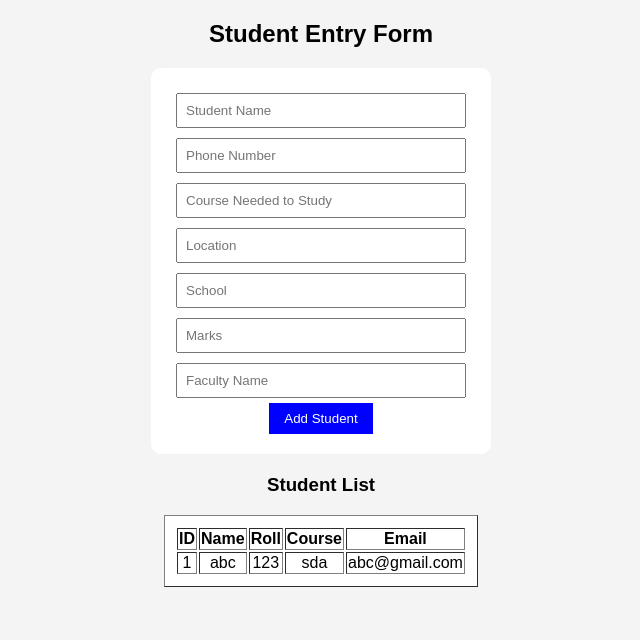
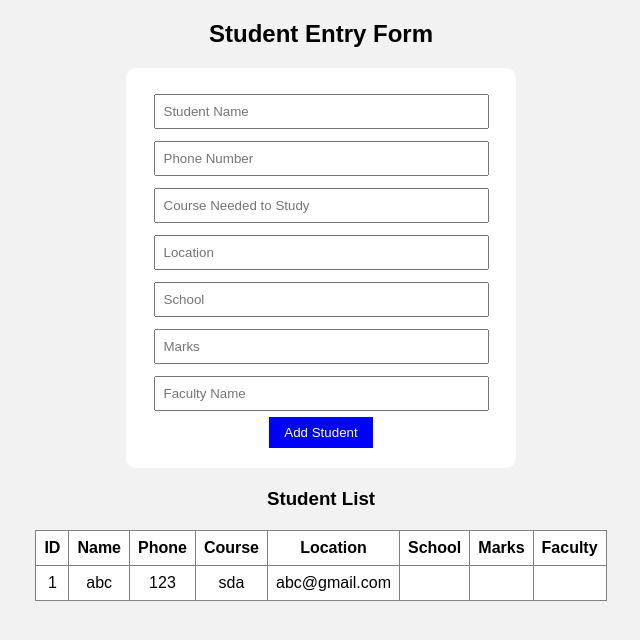
Before and after one commit to Jyothika6-Addala/student-entry, a Flask app: page / in a window 1280 px wide. Shown: the top 640 px of the page, without its empty margins (319-959 px from the left). Run offline with Flask 3, Linux system fonts and the light colour scheme; data comes from the database, SQL or seed files in the repository.

Commit message:
Fixed databse structure

```diff
--- a/app.py
+++ b/app.py
@@ -3,7 +3,9 @@ import sqlite3
 
 app = Flask(__name__)
 
-# Create database table
+# -----------------------------
+# Create Database Table
+# -----------------------------
 def init_db():
     conn = sqlite3.connect("students.db")
     cursor = conn.cursor()
@@ -14,19 +16,23 @@ def init_db():
             phone TEXT,
             course TEXT,
             location TEXT,
-             school TEXT,
-                   marks TEXT,
-                   facultyname TEXT
+            school TEXT,
+            marks TEXT,
+            facultyname TEXT
         )
     """)
     conn.commit()
     conn.close()
 
+
+# -----------------------------
+# Home Route
+# -----------------------------
 @app.route("/", methods=["GET", "POST"])
 def index():
     if request.method == "POST":
         name = request.form["name"]
-        roll = request.form["phone"]
+        phone = request.form["phone"]
         course = request.form["course"]
         location = request.form["location"]
         school = request.form["school"]
@@ -35,8 +41,13 @@ def index():
 
         conn = sqlite3.connect("students.db")
         cursor = conn.cursor()
-        cursor.execute("INSERT INTO students (name, phone, course, location, school, marks, facultyname) VALUES (?, ?, ?, ?, ?, ?, ?)",
-                       (name, phone, course, location, school, marks, facultyname))
+
+        cursor.execute("""
+            INSERT INTO students
+            (name, phone, course, location, school, marks, facultyname)
+            VALUES (?, ?, ?, ?, ?, ?, ?)
+        """, (name, phone, course, location, school, marks, facultyname))
+
         conn.commit()
         conn.close()
 
@@ -50,6 +61,10 @@ def index():
 
     return render_template("index.html", students=students)
 
+
+# -----------------------------
+# Run App
+# -----------------------------
 if __name__ == "__main__":
     init_db()
     app.run(debug=True)
--- a/templates/index.html
+++ b/templates/index.html
@@ -3,11 +3,44 @@
 <head>
     <title>Student Entry Form</title>
     <style>
-        body { font-family: Arial; background: #f4f4f4; text-align: center; }
-        form { background: white; padding: 20px; margin: 20px auto; width: 300px; border-radius: 10px; }
-        input { width: 90%; padding: 8px; margin: 5px; }
-        button { padding: 8px 15px; background: blue; color: white; border: none; }
-        table { margin: auto; background: white; padding: 10px; }
+        body {
+            font-family: Arial;
+            background-color: #f2f2f2;
+            text-align: center;
+        }
+
+        form {
+            background: white;
+            padding: 20px;
+            margin: 20px auto;
+            width: 350px;
+            border-radius: 10px;
+        }
+
+        input {
+            width: 90%;
+            padding: 8px;
+            margin: 6px;
+        }
+
+        button {
+            padding: 8px 15px;
+            background: blue;
+            color: white;
+            border: none;
+            cursor: pointer;
+        }
+
+        table {
+            margin: 20px auto;
+            background: white;
+            padding: 10px;
+            border-collapse: collapse;
+        }
+
+        th, td {
+            padding: 8px;
+        }
     </style>
 </head>
 <body>
@@ -16,17 +49,11 @@
 
 <form method="POST">
     <input type="text" name="name" placeholder="Student Name" required><br>
-
     <input type="tel" name="phone" placeholder="Phone Number" required><br>
-
     <input type="text" name="course" placeholder="Course Needed to Study" required><br>
-
     <input type="text" name="location" placeholder="Location" required><br>
-
     <input type="text" name="school" placeholder="School" required><br>
-
     <input type="number" name="marks" placeholder="Marks" required><br>
-
     <input type="text" name="facultyname" placeholder="Faculty Name" required><br>
 
     <button type="submit">Add Student</button>
@@ -38,10 +65,14 @@
     <tr>
         <th>ID</th>
         <th>Name</th>
-        <th>Roll</th>
+        <th>Phone</th>
         <th>Course</th>
-        <th>Email</th>
+        <th>Location</th>
+        <th>School</th>
+        <th>Marks</th>
+        <th>Faculty</th>
     </tr>
+
     {% for student in students %}
     <tr>
         <td>{{ student[0] }}</td>
@@ -49,6 +80,9 @@
         <td>{{ student[2] }}</td>
         <td>{{ student[3] }}</td>
         <td>{{ student[4] }}</td>
+        <td>{{ student[5] }}</td>
+        <td>{{ student[6] }}</td>
+        <td>{{ student[7] }}</td>
     </tr>
     {% endfor %}
 </table>
```
